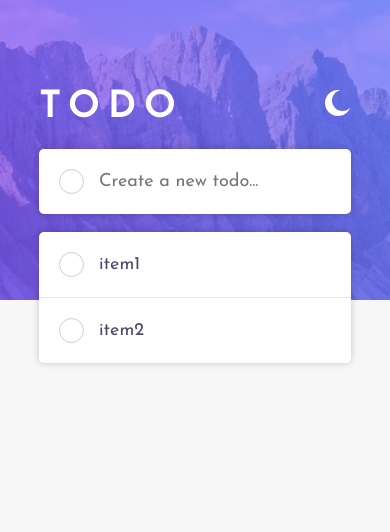
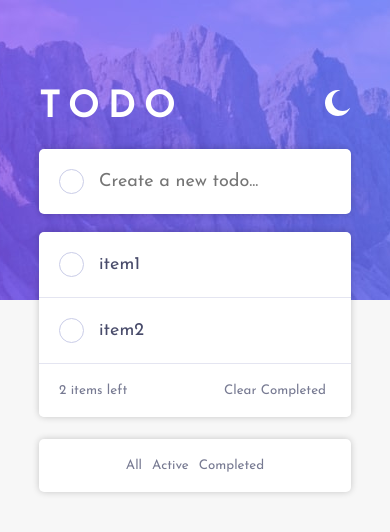
Before and after one commit to philosophy-flow/to-do-app, a React (Create React App) app: page / in a window 390 px wide. Shown: the top 532 px of the page. Built offline with nearby package versions, Linux system fonts and the light colour scheme.

Commit message:
adding control panel bones

```diff
--- a/src/App.js
+++ b/src/App.js
@@ -4,12 +4,15 @@ import moon from './assets/images/icon-moon.svg';
 import React, {useState} from 'react';
 import NewItem from './NewItem';
 import TodoItem from './TodoItem';
+import ControlPanel from './ControlPanel';
 
 function App() {
   const [todoList, setTodoList] = useState([
     {id: Math.random() * 1000, name: 'item1', complete: false},
     {id: Math.random() * 1000, name: 'item2', complete: false}
   ]);
+
+  const [listType, setListType] = useState('all');
 
 
   function handleNewItem(item) {
@@ -39,6 +42,7 @@ function App() {
 
         <NewItem handleNewItem={handleNewItem} />
 
+        <div className="list-container">
           <ul className="TodoList">
             {
               todoList.map(item => (
@@ -46,6 +50,12 @@ function App() {
               ))
             }
           </ul>
+
+          <ControlPanel
+            itemsLeft={todoList.filter(item => item.complete === false).length}
+          />
+        </div>
+
       </main>
     </div>
   );
--- /dev/null
+++ b/src/ControlPanel.js
@@ -0,0 +1,18 @@
+import './assets/ControlPanel.css'
+import React from 'react';
+
+const ControlPanel = ({itemsLeft}) => {
+  return (
+    <div className="ControlPanel">
+      <p className="items-left">{itemsLeft} items left</p>
+      <div className="type-selector-container">
+        <button className="control-btn">All</button>
+        <button className="control-btn">Active</button>
+        <button className="control-btn">Completed</button>
+      </div>
+      <button className="control-btn">Clear Completed</button>
+    </div>
+  );
+};
+
+export default ControlPanel;
--- a/src/assets/App.css
+++ b/src/assets/App.css
@@ -45,7 +45,7 @@
   right: 0;
 }
 
-.TodoList {
+.list-container {
   border-radius: 5px;
   box-shadow: 0px 0px 7px rgba(0, 0, 0, 0.2);
 }
--- /dev/null
+++ b/src/assets/ControlPanel.css
@@ -0,0 +1,44 @@
+.ControlPanel {
+  font-size: .75rem;
+  color: hsl(234, 11%, 52%);
+  display: flex;
+  justify-content: space-between;
+  align-items: center;
+  padding: 20px;
+  background-color: white;
+
+
+  border-bottom-left-radius: 5px;
+  border-bottom-right-radius: 5px;
+}
+
+.control-btn {
+  background-color: white;
+  border: none;
+  outline: none;
+  font-family: inherit;
+  color: hsl(234, 11%, 52%);
+  padding: 0 5px;
+}
+
+
+/* MOBILE */
+@media only screen and (max-width: 600px) {
+  .ControlPanel {
+    position: relative;
+  }
+
+  .type-selector-container {
+    position: absolute;
+    top: 75px;
+    width: 100%;
+    margin-left: -20px;
+    background-color: white;
+    text-align: center;
+    padding: 20px;
+
+    border-radius: 5px;
+    box-shadow: 0px 0px 7px rgba(0, 0, 0, 0.2);
+  }
+
+}
--- a/src/assets/NewItem.css
+++ b/src/assets/NewItem.css
@@ -26,12 +26,13 @@
     background-color: #fff;
     border: 1px solid hsl(234, 39%, 85%);
     outline: none;
-    cursor: pointer;
+    cursor: default;
 }
 
 .clear-input.active {
   border: 2px solid red;
   color: red;
+  cursor: pointer;
 }
 
 .clear-input.active:hover {
--- a/src/assets/TodoItem.css
+++ b/src/assets/TodoItem.css
@@ -10,12 +10,6 @@
 .TodoItem:first-child {
   border-top-left-radius: 5px;
   border-top-right-radius: 5px;
-}
-
-.TodoItem:last-child {
-  border-bottom-left-radius: 5px;
-  border-bottom-right-radius: 5px;
-  border-bottom: none;
 }
 
 .content {
```
Lines whose indentation alone changed are shown as unchanged.
